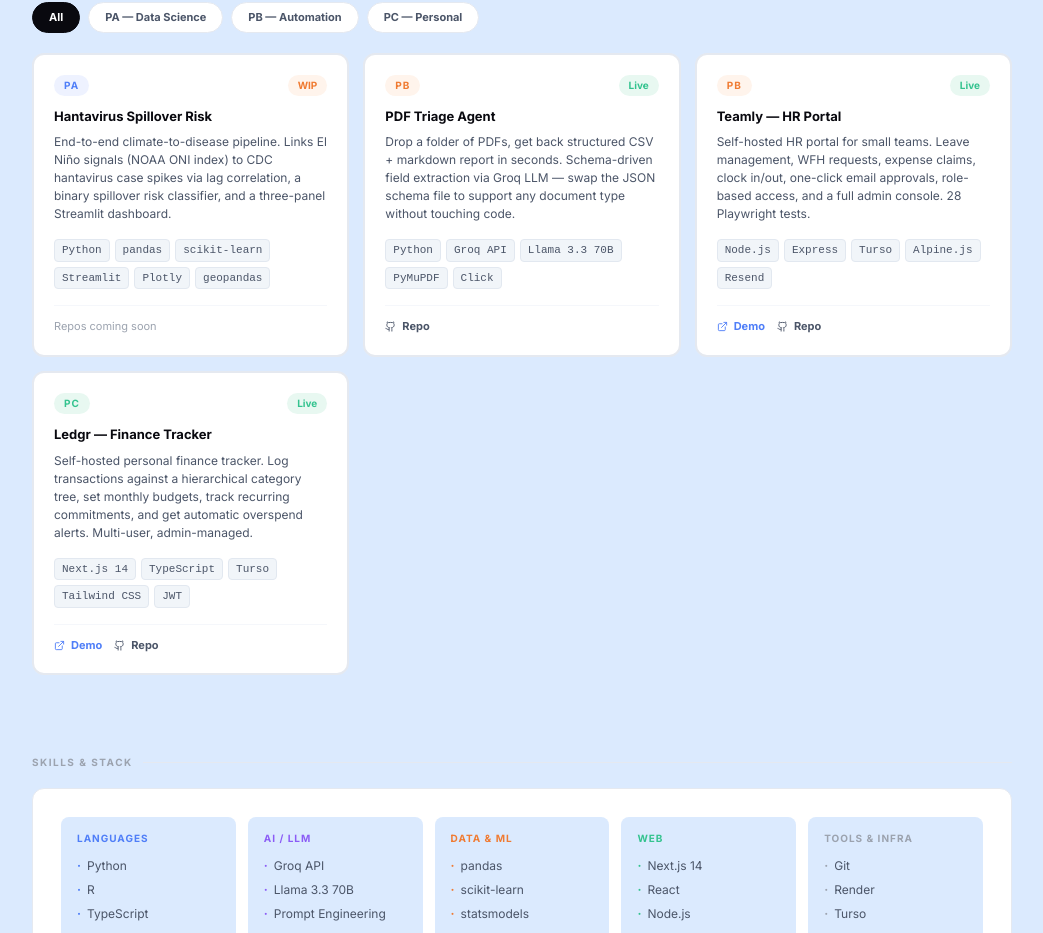
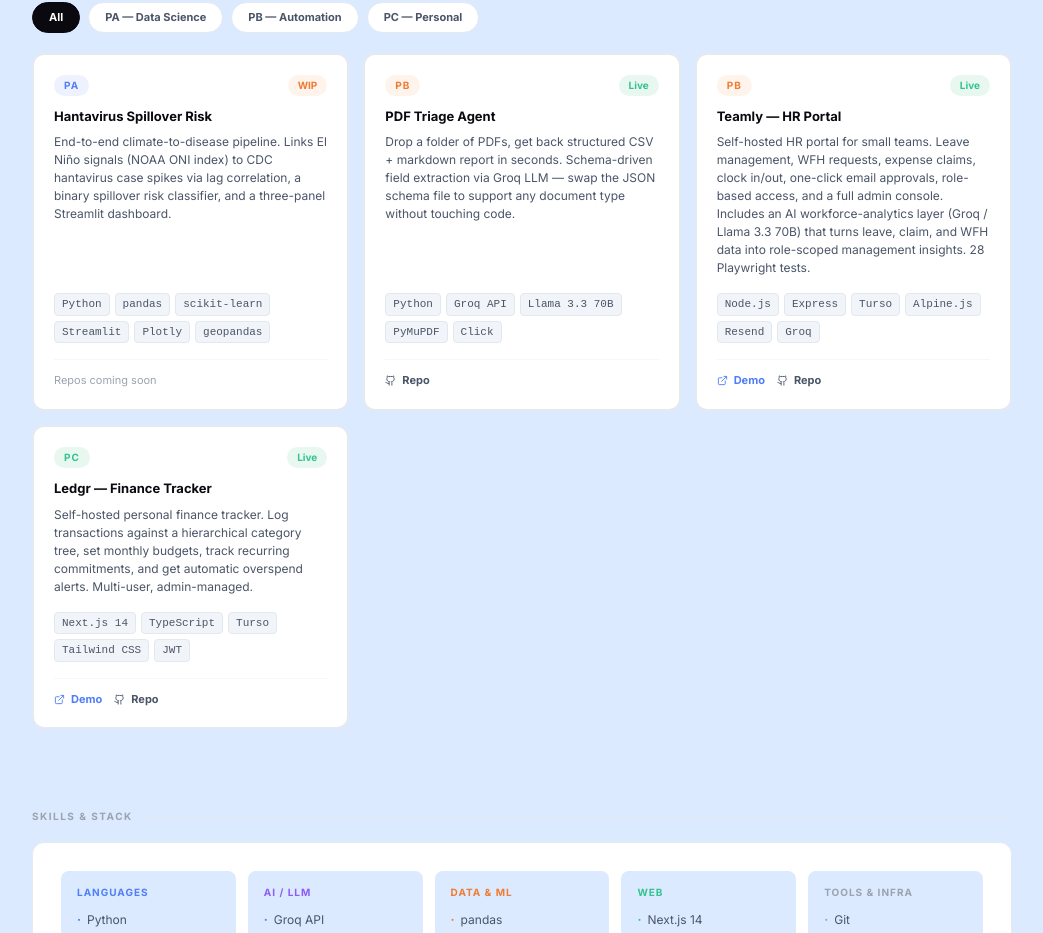
Before and after one commit to malfathur/portfolio, a React (Vite) app: page / in a window 1280 px wide. Shown: the part 2216-3149 px from the top of the page, without its empty margins (118-1161 px from the left). Built offline with nearby package versions, Linux system fonts and the light colour scheme.

Commit message:
feat: teamly AI insight addition

```diff
--- a/src/data/projects.ts
+++ b/src/data/projects.ts
@@ -40,8 +40,8 @@
     title: 'Teamly — HR Portal',
     category: 'PB',
     description:
-      'Self-hosted HR portal for small teams. Leave management, WFH requests, expense claims, clock in/out, one-click email approvals, role-based access, and a full admin console. 28 Playwright tests.',
-    stack: ['Node.js', 'Express', 'Turso', 'Alpine.js', 'Resend'],
+      'Self-hosted HR portal for small teams. Leave management, WFH requests, expense claims, clock in/out, one-click email approvals, role-based access, and a full admin console. Includes an AI workforce-analytics layer (Groq / Llama 3.3 70B) that turns leave, claim, and WFH data into role-scoped management insights. 28 Playwright tests.',
+    stack: ['Node.js', 'Express', 'Turso', 'Alpine.js', 'Resend', 'Groq'],
     demoUrl: 'https://teamly-x5g1.onrender.com/preview',
     repoUrl: 'https://github.com/malfathur/teamly',
     status: 'live',
```
